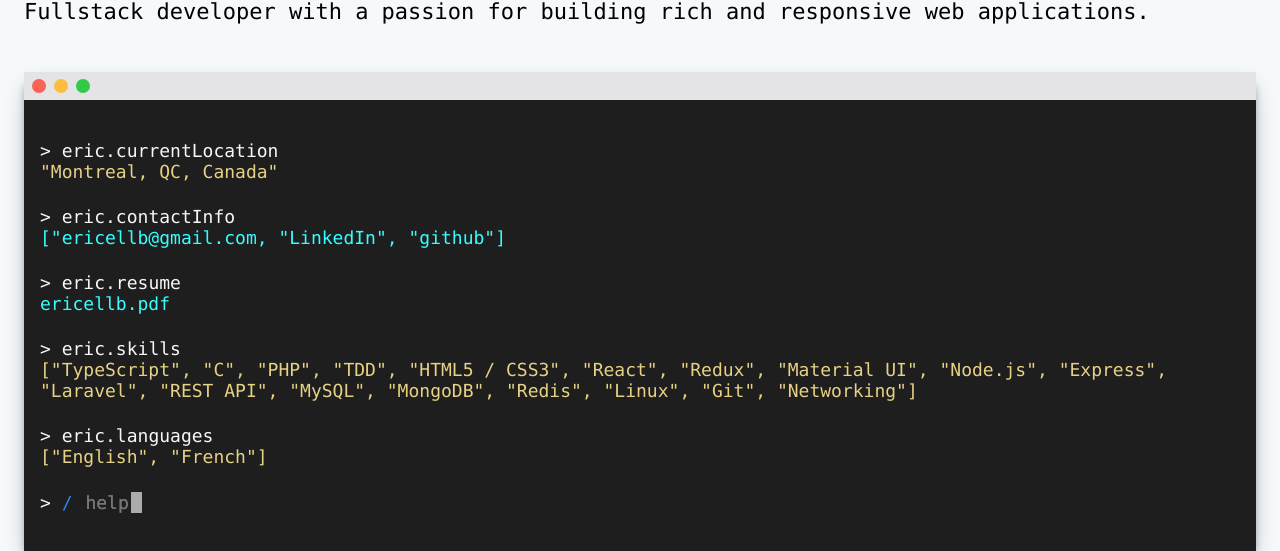
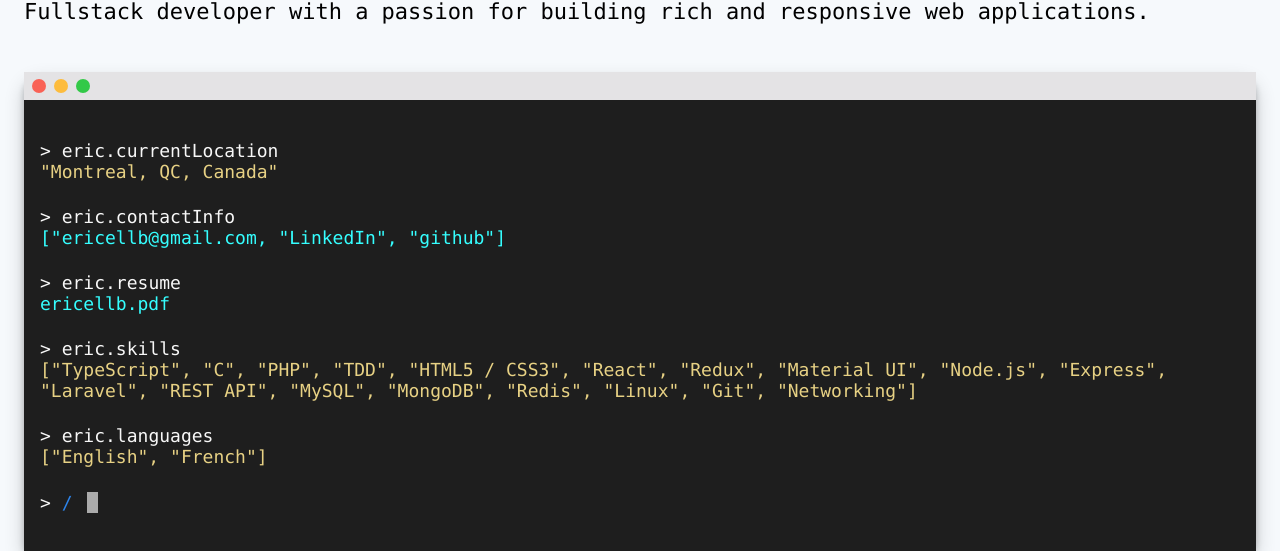
Before and after one commit to aka-tonystark19/portfolio2.0, a React (Create React App) app: page / in a window 1280 px wide. Shown: the part 249-800 px from the top of the page. Built offline with nearby package versions, Linux system fonts and the light colour scheme.

Commit message:
Start Refactor into more reactlike component

```diff
--- a/src/components/About/Terminal.tsx
+++ b/src/components/About/Terminal.tsx
@@ -1,7 +1,7 @@
 import React, { useEffect, useState, Fragment } from "react";
 import { evaluate } from "mathjs";
 import { makeStyles } from "@material-ui/core";
-import aboutInfoArr from "../../content/about";
+import aboutInfoArr, { CommandType } from "../../content/about";
 import { FileSystem } from "./FileSystem";
 import { element } from "prop-types";
 
@@ -74,7 +74,7 @@
     border: "none",
     color: "white",
     textShadow: "0 0 0 gray",
-    width: "4ch",
+    width: "0ch",
     fontSize: "18px",
     fontFamily: "Consolas",
     fontWeight: 200,
@@ -114,42 +114,13 @@
 };
 
 let fsCommands = ["cd", "mkdir", "touch", "cat"];
+const fs = new FileSystem();
 
 export default function Terminal() {
-  const fs = new FileSystem();
   const classes = useStyles({});
+  const [command, setCommand] = useState("");
   const [aboutInfos, setAboutInfos] = useState(aboutInfoArr);
   const [workingDir, setWorkingDir] = useState("/");
-
-  // Setup event listener for span content editable input
-  useEffect(() => {
-    let input = document.getElementById("commandInput");
-    if (input) {
-      input.addEventListener("keypress", e => {
-        let event = e as any;
-        if (event.target) {
-          let command = event.target.value;
-          let input = document.getElementById("commandInput");
-          if (event.key === "Enter") {
-            event.preventDefault();
-            console.log(command);
-            if (parseCommand(command)) {
-              event.target.value = "";
-              if (input) input.style.width = "0ch";
-            }
-          }
-        }
-      });
-
-      input.addEventListener("input", e => {
-        let event = e as any;
-        let command = event.target.value;
-        if (input) {
-          input.style.width = command.length + "ch";
-        }
-      });
-    }
-  }, []);
 
   const parseCommand = (command: string) => {
     let validCommand = true;
@@ -180,16 +151,20 @@
       let fsCommand = `fs.${commandParts[0]}('${commandParts[1]}')`;
       let result = eval(fsCommand);
       setAboutInfos(prevstate => [...prevstate, { command: command, result: result }]);
-      // Set new working dir
-      setWorkingDir(fs.getWorkingDir());
+      let tempWorkingDir = fs.getWorkingDir();
+      if (tempWorkingDir === "") {
+        tempWorkingDir = "/";
+      }
+      setWorkingDir(tempWorkingDir);
     } else {
-      // Try to eval for math
+      // If none of our valid commands, try to parse it as math
       try {
-        validCommand = true;
         let result = evaluate(command);
-        if (typeof result === "string")
+        if (typeof result === "string") {
           setAboutInfos(prevstate => [...prevstate, { command: command, result: result }]);
-        else throw new Error("invalid math result");
+        } else {
+          throw new Error("invalid math result");
+        }
       } catch (err) {
         validCommand = false;
         setAboutInfos(prevstate => [...prevstate, { command: command, result: `${command} : command not found ` }]);
@@ -199,13 +174,13 @@
     // Keep bottom of Terminal in view (when typing a lot of commands)
     var commandInput = document.getElementById("commandInput");
     if (commandInput) {
-      console.log(commandInput);
       commandInput.scrollIntoView({ behavior: "smooth", block: "center" });
     }
 
     return validCommand;
   };
 
+  // Focuses Input (used if click anywhere on terminal div)
   const focusInput = () => {
     let input = document.getElementById("commandInput");
     if (input) {
@@ -213,21 +188,10 @@
     }
   };
 
-  return (
-    <div className={classes.terminal} onClick={() => focusInput()} id="terminal">
-      <div className={classes.header}>
-        <div className={classes.termButton + " " + classes.exit}></div>
-        <div className={classes.termButton + " " + classes.minimize}></div>
-        <div className={classes.termButton + " " + classes.maximize}></div>
-      </div>
-      <div className={classes.body}>
-        {aboutInfos.map(aboutInfo => {
-          return (
-            <div className={classes.aboutInfo}>
-              <div className={classes.infoCommand}>{aboutInfo.command}</div>
-              {!aboutInfo.urls && <div className={classes.infoResult}>{aboutInfo.result}</div>}
-              {aboutInfo.urls &&
-                aboutInfo.urls.map((url, i) => {
+  // Renders if aboutinfo has urls to format
+  const renderURLS = (aboutInfo: CommandType) => {
+    if (aboutInfo.urls) {
+      return aboutInfo.urls.map((url, i) => {
         let urlName;
         if (aboutInfo.urls && aboutInfo.urls.length === 1) {
           urlName = url.name;
@@ -243,24 +207,72 @@
             {urlName}
           </a>
         );
-                })}
-              {aboutInfo.files &&
-                aboutInfo.files.map(file => {
+      });
+    }
+  };
+
+  // Renders if aboutInfo has file/folder data
+  const renderFileFolder = (aboutInfo: CommandType) => {
+    if (aboutInfo.files) {
+      return aboutInfo.files.map(file => {
         return (
           <Fragment>
-                      <span className={file.type === "folder" ? classes.infoFolder : classes.infoFile}>
-                        {file.fileName}{" "}
-                      </span>
+            <span className={file.type === "folder" ? classes.infoFolder : classes.infoFile}>{file.fileName} </span>
           </Fragment>
         );
-                })}
+      });
+    }
+  };
+
+  // Parses key if enter, submits string
+  const submitCommand = (event: React.KeyboardEvent<HTMLInputElement>) => {
+    if (event.key === "Enter") {
+      event.preventDefault();
+      if (parseCommand(command)) {
+        let input = document.getElementById("commandInput");
+        setCommand("");
+        if (input) {
+          input.style.width = "0ch";
+        }
+      }
+    }
+  };
+
+  // Sets command on change, also updates input width
+  const setCommandInput = (event: React.ChangeEvent<HTMLInputElement>) => {
+    setCommand(event.target.value);
+    event.target.style.width = event.target.value.length + "ch";
+  };
+
+  return (
+    <div className={classes.terminal} onClick={() => focusInput()} id="terminal">
+      <div className={classes.header}>
+        <div className={classes.termButton + " " + classes.exit}></div>
+        <div className={classes.termButton + " " + classes.minimize}></div>
+        <div className={classes.termButton + " " + classes.maximize}></div>
+      </div>
+      <div className={classes.body}>
+        {aboutInfos.map(aboutInfo => {
+          return (
+            <div className={classes.aboutInfo}>
+              <div className={classes.infoCommand}>{aboutInfo.command}</div>
+              {aboutInfo.result && <div className={classes.infoResult}>{aboutInfo.result}</div>}
+              {aboutInfo.urls && renderURLS(aboutInfo)}
+              {aboutInfo.files && renderFileFolder(aboutInfo)}
             </div>
           );
         })}
         <div className={classes.aboutInfo}>
           <div className={classes.infoCommand}>
             <span style={{ color: "#2d84ea" }}>{workingDir}</span>{" "}
-            <input id="commandInput" className={classes.commandInput} autoComplete="off" placeholder="help" />
+            <input
+              id="commandInput"
+              className={classes.commandInput}
+              autoComplete="off"
+              value={command}
+              onChange={e => setCommandInput(e)}
+              onKeyDown={e => submitCommand(e)}
+            />
             <span className="caret">&nbsp;</span>
           </div>
         </div>
--- a/src/content/about.ts
+++ b/src/content/about.ts
@@ -16,7 +16,7 @@
   { command: "eric.languages", result: `["English", "French"]` }
 ] as CommandType[];
 
-interface CommandType {
+export interface CommandType {
   command: string;
   result?: string;
   urls?: { name: string; src: string }[];
```
Also changed, not shown: public/discordp.png. Lines whose indentation alone changed are shown as unchanged.
